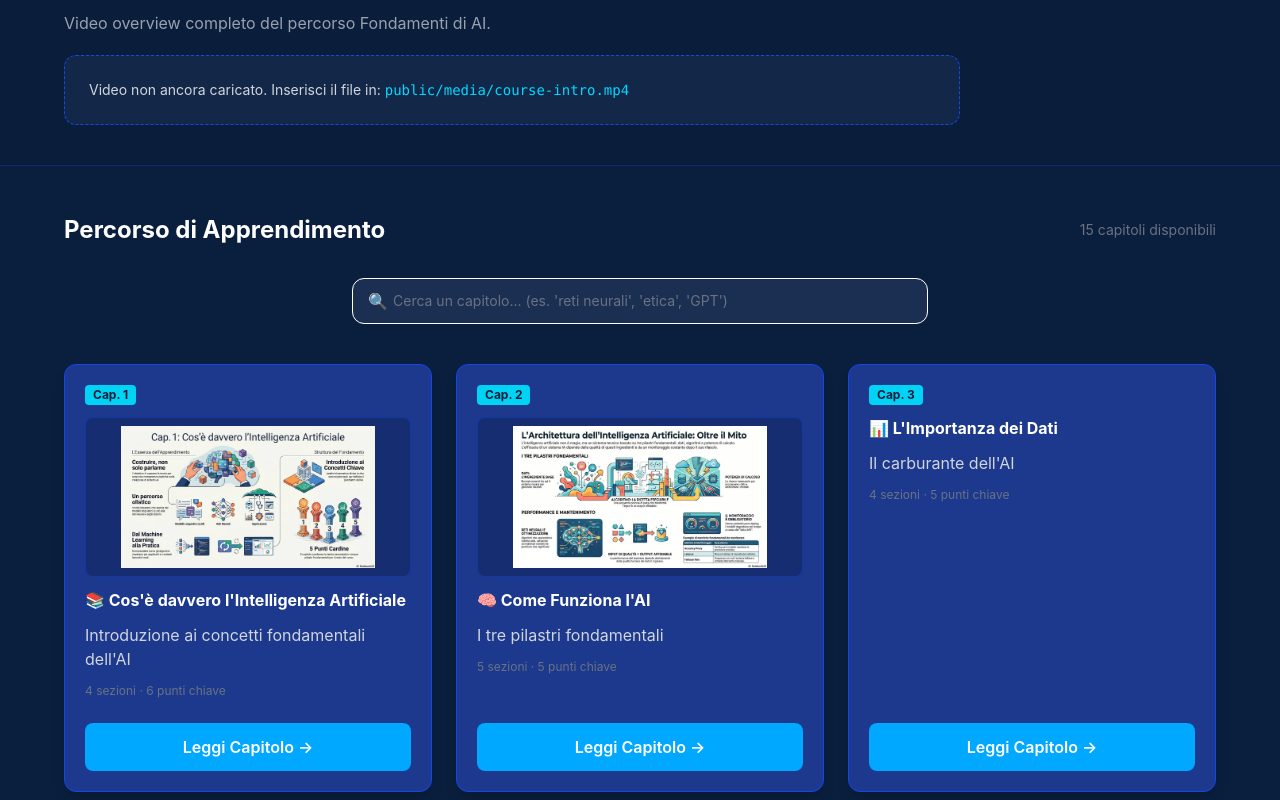
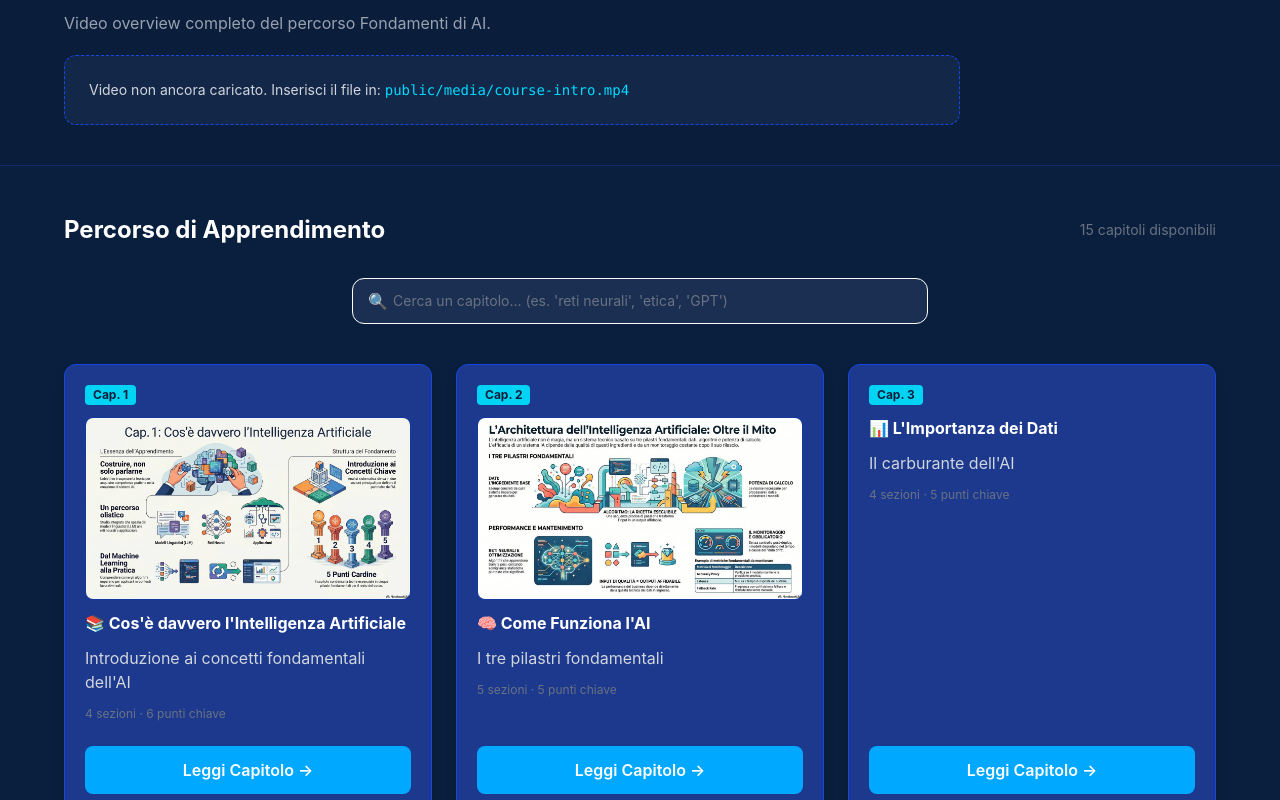
Before and after one commit to MT-Showcases/ai-fundamentals-showcase, a Next.js app: page / in a window 1280 px wide. Shown: the part 421-1221 px from the top of the page. Built offline with nearby package versions, Linux system fonts and the light colour scheme.

Commit message:
ui: reduce side gaps in chapter infographic previews with full-width max-height layout

```diff
--- a/app/page.tsx
+++ b/app/page.tsx
@@ -97,7 +97,7 @@ export default function Home() {
                       <img
                         src={`/${chapterInfographic.placeholderPath}`}
                         alt={`Anteprima infografica ${chapter.title}`}
-                        className="w-full h-40 rounded-lg object-contain bg-black/20 border border-blue-700/40 p-2"
+                        className="w-full max-h-56 rounded-lg object-contain bg-black/20 border border-blue-700/40"
                         loading="lazy"
                       />
                     )}
```
